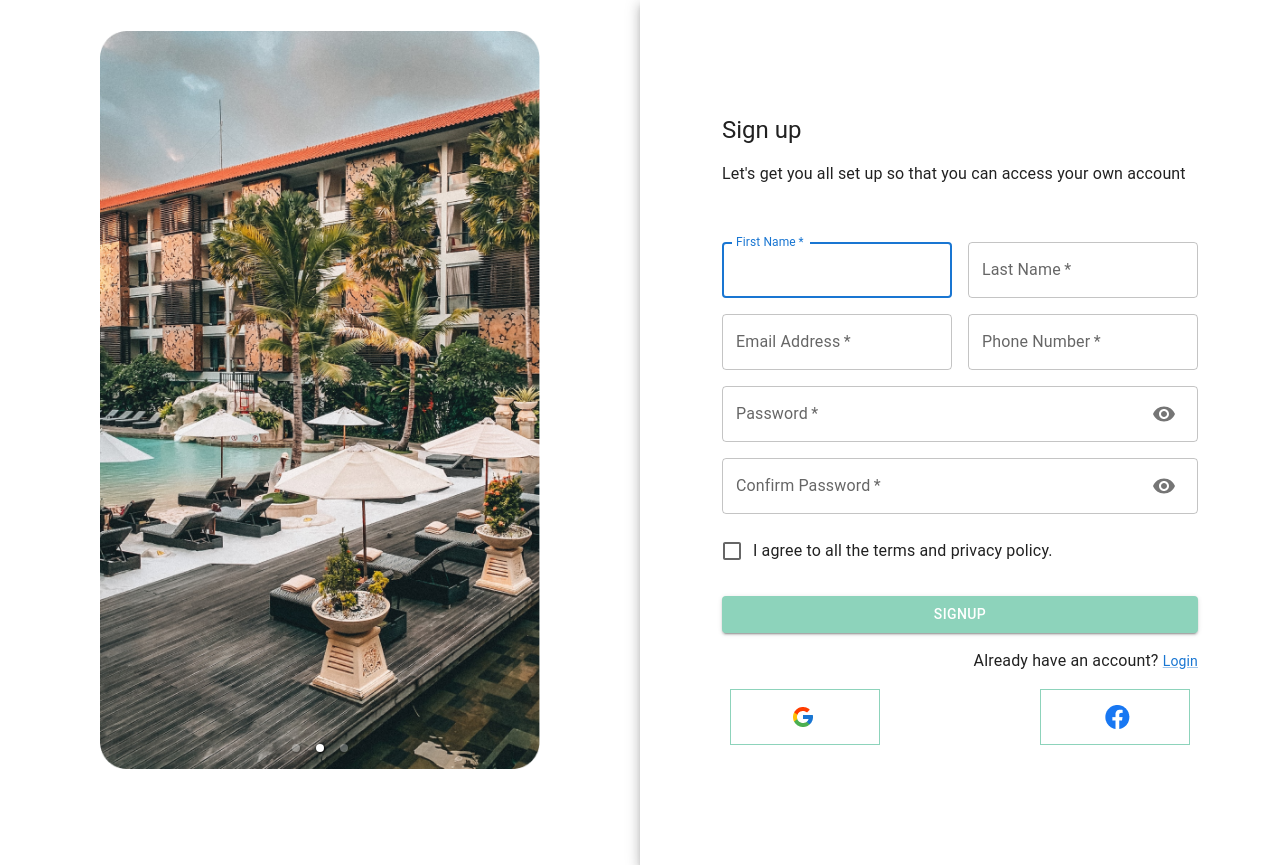
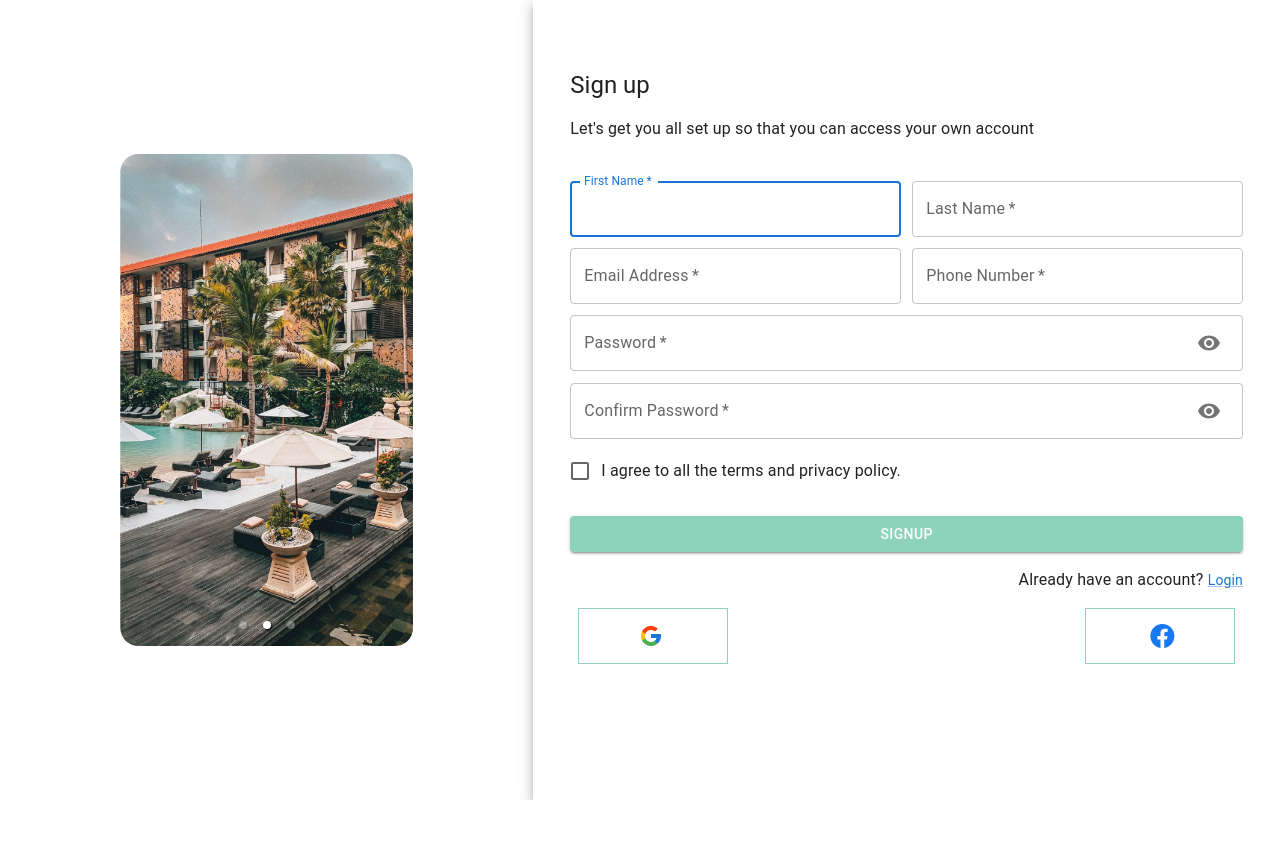
Before and after one commit to Jeyanth-2301/golobe-ui, a React (Vite) app: page /signup in a window 1280 px wide. After the commit the page ends 800 px from the top, so only its background shows below. Built offline with nearby package versions, Linux system fonts and the light colour scheme.

Commit message:
login and signup

```diff
--- a/src/pages/Login.jsx
+++ b/src/pages/Login.jsx
@@ -120,13 +120,13 @@ const Login = () => {
               mx: 4,
               display: "flex",
               flexDirection: "column",
-              padding: "80px",
+              padding: "70px",
             }}
           >
             <Typography component="h1" variant="h5" sx={{ mb: 2 }}>
               LOGIN
             </Typography>
-            <Typography sx={{ mb: 4 }}>
+            <Typography sx={{ mb: 2 }}>
               Login to access your Golobe Account
             </Typography>
             <Box
@@ -135,7 +135,7 @@ const Login = () => {
               onSubmit={handleSubmit}
               sx={{ mt: 3 }}
             >
-              <Grid container spacing={2}>
+              <Grid container spacing={1.5}>
                 <Grid item xs={12}>
                   <TextField
                     required
@@ -262,7 +262,7 @@ const Login = () => {
             alignItems: "center",
             justifyContent: "center",
             height: "100%",
-            padding: "70px",
+            padding: "110px",
           }}
         >
           <Carousel
--- a/src/pages/Signup.jsx
+++ b/src/pages/Signup.jsx
@@ -161,13 +161,13 @@ export default function SignInSide() {
             item
             xs={false}
             sm={8}
-            md={6}
+            md={5}
             sx={{
               display: "flex",
               alignItems: "center",
               justifyContent: "center",
               height: "100%",
-              padding: "100px",
+              padding: "120px",
             }}
           >
             <Carousel
@@ -176,7 +176,7 @@ export default function SignInSide() {
               showStatus={false}
               showThumbs={false}
               showArrows={false}
-              style={{ height: "50vh", width: "100%" }}
+              style={{ height: "40vh", width: "100%" }}
             >
               <img
                 src={url}
@@ -199,7 +199,7 @@ export default function SignInSide() {
             item
             xs={12}
             sm={8}
-            md={6}
+            md={7}
             component={Paper}
             elevation={7}
             square
@@ -210,14 +210,14 @@ export default function SignInSide() {
                 mx: 4,
                 display: "flex",
                 flexDirection: "column",
-                padding: "50px",
+                padding: "5px",
               }}
             >
               <Typography component="h1" variant="h5" sx={{ mb: 2 }}>
                 Sign up
               </Typography>
 
-              <Typography sx={{ mb: 4 }}>
+              <Typography sx={{ mb: 2 }}>
                 Let's get you all set up so that you can access your own account
               </Typography>
               <Box
@@ -226,7 +226,7 @@ export default function SignInSide() {
                 onSubmit={handleSubmit}
                 sx={{ mt: 3 }}
               >
-                <Grid container spacing={2}>
+                <Grid container spacing={1.4}>
                   <Grid item xs={12} sm={6}>
                     <TextField
                       autoComplete="given-name"
@@ -318,7 +318,7 @@ export default function SignInSide() {
                       }}
                     />
                   </Grid>
-                  <Grid item xs={12}>
+                   <Grid item xs={12}>
                     <FormControlLabel
                       control={
                         <Checkbox value="allowExtraEmails" color="primary" />
```
